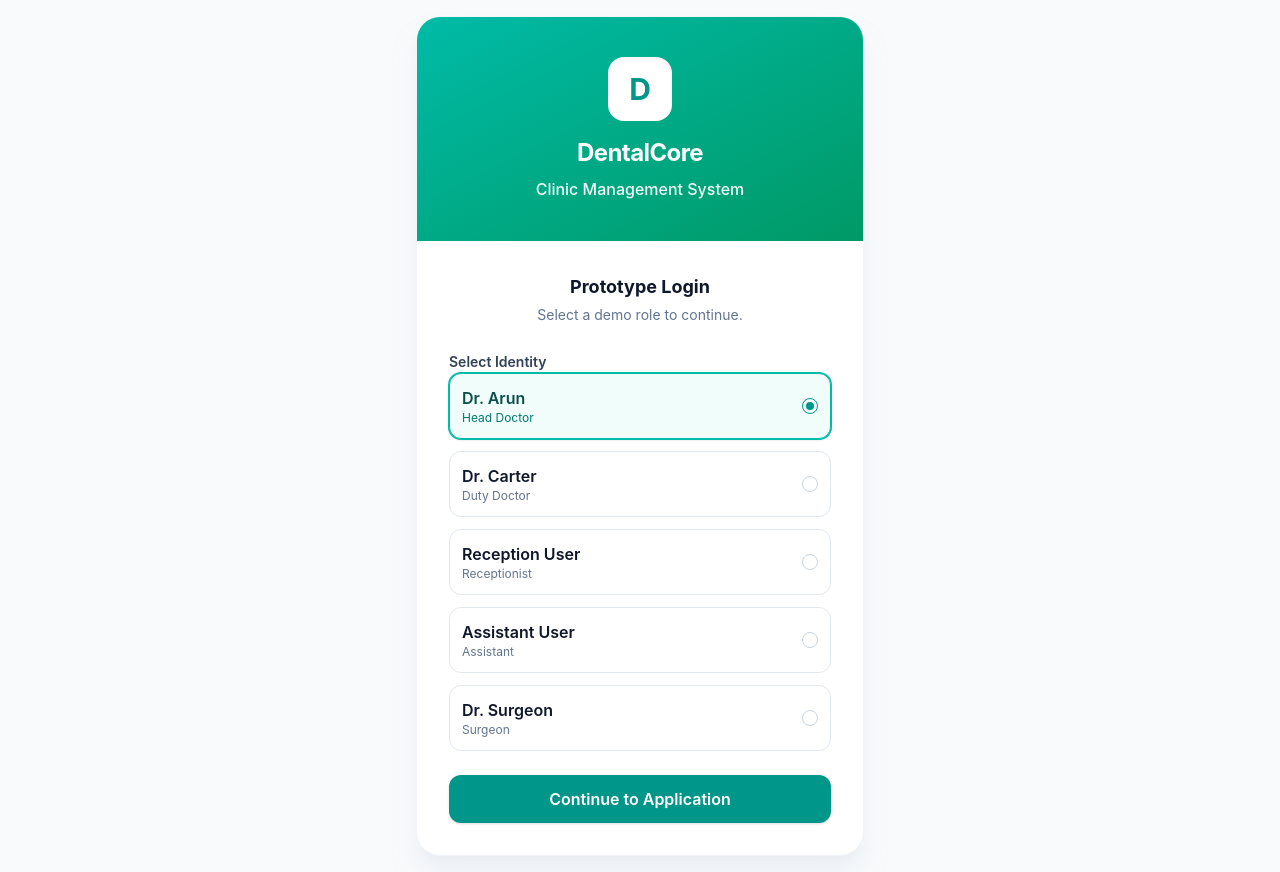
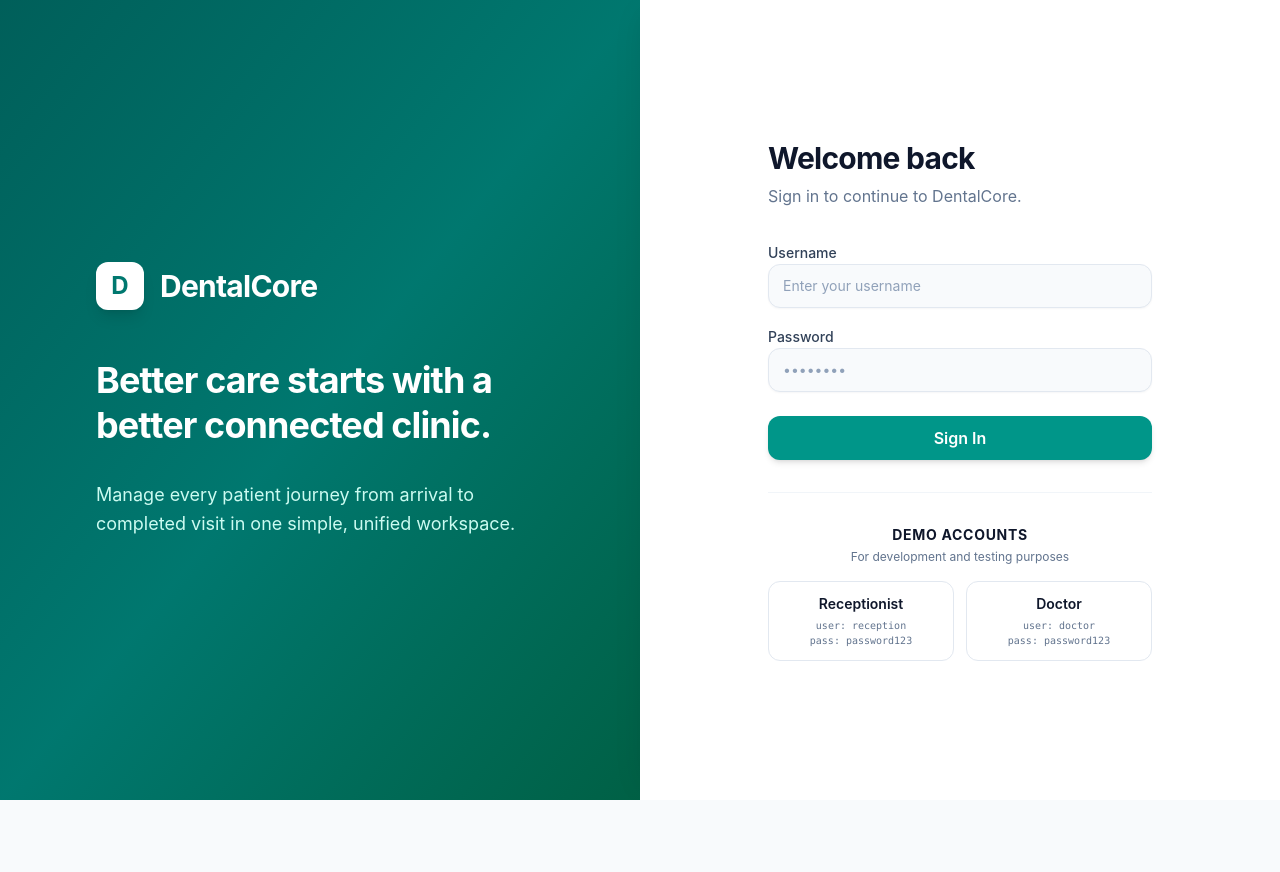
Before and after one commit to Harims47/Scripters-Zone---Dental, a React (Vite) app: page /login in a window 1280 px wide. After the commit the page ends 800 px from the top, so only its background shows below. Built offline with nearby package versions, Linux system fonts and the light colour scheme.

Commit message:
feat: implement authentication system with dashboard and login pages

```diff
--- a/src/lib/demo-users.ts
+++ b/src/lib/demo-users.ts
@@ -5,7 +5,9 @@ export interface DemoUser {
   id: string
   name: string
   role: ClinicRole
-  staffId?: string // Link to a canonical staff record if applicable
+  staffId?: string
+  username?: string
+  password?: string
 }
 
 // Derive users from the existing mock staff data where possible
@@ -20,13 +22,17 @@ export const DEMO_USERS: DemoUser[] = [
     id: 'U-002',
     name: 'Dr. Carter',
     role: 'Duty Doctor',
-    staffId: DEMO_STAFF.find(s => s.role === 'Duty Doctor')?.id
+    staffId: DEMO_STAFF.find(s => s.role === 'Duty Doctor')?.id,
+    username: 'doctor',
+    password: 'password123'
   },
   {
     id: 'U-003',
     name: 'Reception User',
     role: 'Receptionist',
-    staffId: DEMO_STAFF.find(s => s.role === 'Receptionist')?.id
+    staffId: DEMO_STAFF.find(s => s.role === 'Receptionist')?.id,
+    username: 'reception',
+    password: 'password123'
   },
   {
     id: 'U-004',
--- a/src/pages/Dashboard.tsx
+++ b/src/pages/Dashboard.tsx
@@ -10,20 +10,10 @@ import { useNavigate } from "react-router-dom"
 import { Button } from "../components/ui/button"
 import { AlertCircle, PlayCircle } from "lucide-react"
 
-// --- DEMO DATA ---
-const appointmentsData = [
-  { id: "a1", time: "09:00 AM", patientName: "Patricia Williams", doctor: "Dr. Smith", type: "Consultation" },
-  { id: "a2", time: "09:30 AM", patientName: "John Brown", doctor: "Dr. Adams", type: "Follow-up" },
-  { id: "a3", time: "10:00 AM", patientName: "Linda Davis", doctor: "Dr. Lee", type: "Root Canal" },
-  { id: "a4", time: "10:45 AM", patientName: "Michael Miller", doctor: "Dr. Smith", type: "Cleaning" },
-]
-
-
-
 export function Dashboard() {
   const { currentUser } = useAuth()
   const navigate = useNavigate()
-  const { queue, patients, startConsultationFlow, callPatient } = useClinicContext()
+  const { queue, patients, appointments, dispensings, payments, visits, startConsultationFlow, callPatient } = useClinicContext()
   const isReceptionist = currentUser?.role === 'Receptionist'
 
   // Find if there is a patient called for this doctor
@@ -54,6 +44,32 @@ export function Dashboard() {
       }
     })
     .slice(0, 5) // Show top 5
+
+  const realAppointmentsData = appointments
+    .filter(a => a.status !== 'Cancelled' && a.status !== 'No Show')
+    .map(a => {
+      const p = patients.find(pt => pt.id === a.patientId)
+      return {
+        id: a.id,
+        time: a.time,
+        patientName: p?.name || 'Unknown',
+        doctor: a.providerId,
+        type: a.type
+      }
+    })
+    .slice(0, 5)
+
+  // Derived KPI Counts
+  const today = new Date().toISOString().split('T')[0]
+  const waitingNowCount = queue.filter(q => q.status === 'Waiting').length
+  const todayAppointmentsCount = appointments.filter(a => a.date === today && !['Cancelled', 'No Show'].includes(a.status)).length
+  const readyForDispensingCount = dispensings.filter(d => d.status === 'Pending').length
+  const pendingPaymentsCount = payments.filter(p => p.status === 'Pending').length
+
+  const myWaitingCount = queue.filter(q => q.assignedDoctorId === currentUser?.staffId && q.status === 'Waiting').length
+  const inConsultationCount = queue.filter(q => q.assignedDoctorId === currentUser?.staffId && q.status === 'In Progress').length
+  const myPatientsTodayCount = visits.filter(v => v.doctorId === currentUser?.staffId && v.status !== 'CANCELLED').length
+  const myCompletedTodayCount = visits.filter(v => v.doctorId === currentUser?.staffId && v.status === 'COMPLETED').length
 
   const handleQueueAction = (item: any) => {
     if (isReceptionist) {
@@ -99,38 +115,38 @@ export function Dashboard() {
       {isReceptionist ? (
         <div className="grid grid-cols-1 sm:grid-cols-2 lg:grid-cols-4 gap-4">
           <KpiCard
-            title="Waiting Now" value="3" icon={Clock} trendLabel="Call patients when ready"
+            title="Waiting Now" value={waitingNowCount.toString()} icon={Clock} trendLabel="Call patients when ready"
             colorClass="text-amber-600" bgClass="bg-amber-100"
           />
           <KpiCard
-            title="Today's Appointments" value="8" icon={Users} trendLabel="Next at 10:00 AM"
+            title="Today's Appointments" value={todayAppointmentsCount.toString()} icon={Users} trendLabel="Next at 10:00 AM"
             colorClass="text-blue-600" bgClass="bg-blue-100"
           />
           <KpiCard
-            title="Ready for Dispensing" value="2" icon={UserCheck} trendLabel="Medicines ready"
+            title="Ready for Dispensing" value={readyForDispensingCount.toString()} icon={UserCheck} trendLabel="Medicines ready"
             colorClass="text-emerald-600" bgClass="bg-emerald-100"
           />
           <KpiCard
-            title="Pending Payments" value="5" icon={CreditCard} trendLabel="Collection required"
+            title="Pending Payments" value={pendingPaymentsCount.toString()} icon={CreditCard} trendLabel="Collection required"
             colorClass="text-rose-600" bgClass="bg-rose-100"
           />
         </div>
       ) : (
         <div className="grid grid-cols-1 sm:grid-cols-2 lg:grid-cols-4 gap-4">
           <KpiCard
-            title="My Waiting Patients" value="3" icon={Clock} trendLabel="Ready for consultation"
+            title="My Waiting Patients" value={myWaitingCount.toString()} icon={Clock} trendLabel="Ready for consultation"
             colorClass="text-amber-600" bgClass="bg-amber-100"
           />
           <KpiCard
-            title="In Consultation" value="1" icon={UserCheck} trendLabel="Current active visits"
+            title="In Consultation" value={inConsultationCount.toString()} icon={UserCheck} trendLabel="Current active visits"
             colorClass="text-blue-600" bgClass="bg-blue-100"
           />
           <KpiCard
-            title="Today's Patients" value="12" icon={Users} trendLabel="Assigned to you"
+            title="Today's Patients" value={myPatientsTodayCount.toString()} icon={Users} trendLabel="Assigned to you"
             colorClass="text-primary" bgClass="bg-primary/10"
           />
           <KpiCard
-            title="Completed Today" value="8" icon={CheckCircle2} trendLabel="Visits finished"
+            title="Completed Today" value={myCompletedTodayCount.toString()} icon={CheckCircle2} trendLabel="Visits finished"
             colorClass="text-emerald-600" bgClass="bg-emerald-100"
           />
 
@@ -148,7 +164,7 @@ export function Dashboard() {
               <QueueSummary items={realQueueData} title={isReceptionist ? "Patients Waiting" : "My Patients Waiting"} isDoctor={!isReceptionist} onAction={handleQueueAction} />
             </div>
             <div className="h-[420px]">
-              <AppointmentSummary items={appointmentsData} title="Today's Appointments" />
+              <AppointmentSummary items={realAppointmentsData} title="Today's Appointments" />
             </div>
           </div>
 
--- a/src/pages/LoginPage.tsx
+++ b/src/pages/LoginPage.tsx
@@ -1,74 +1,151 @@
 import { useState } from 'react'
 import { useNavigate, useLocation } from 'react-router-dom'
 import { useAuth } from '../context/AuthContext'
-import { DEMO_USERS } from '../lib/demo-users'
 import { Button } from '../components/ui/button'
+import { Input } from '../components/ui/input'
+import { Label } from '../components/ui/label'
 
 export function LoginPage() {
   const { login } = useAuth()
   const navigate = useNavigate()
   const location = useLocation()
-  const [selectedUserId, setSelectedUserId] = useState<string>(DEMO_USERS[0].id)
+
+  const [username, setUsername] = useState('')
+  const [password, setPassword] = useState('')
+  const [error, setError] = useState('')
 
   const from = location.state?.from?.pathname || "/dashboard"
 
   const handleLogin = (e: React.FormEvent) => {
     e.preventDefault()
-    if (login(selectedUserId)) {
+    setError('')
+    if (login(username, password)) {
+      navigate(from, { replace: true })
+    } else {
+      setError('Invalid username or password')
+    }
+  }
+
+  const handleDemoLogin = (demoUsername: string) => {
+    if (login(demoUsername, 'password123')) {
       navigate(from, { replace: true })
     }
   }
 
   return (
-    <div className="min-h-screen bg-slate-50 flex flex-col justify-center items-center p-4">
-      <div className="w-full max-w-md bg-white rounded-3xl shadow-xl shadow-slate-200/50 border border-slate-100 overflow-hidden">
-        <div className="p-10 text-center bg-gradient-to-br from-teal-500 to-emerald-600">
-          <div className="w-16 h-16 bg-white rounded-2xl flex items-center justify-center text-teal-600 font-bold text-3xl mx-auto shadow-inner mb-4">
-            D
+    <div className="min-h-screen bg-slate-50 flex flex-col md:flex-row">
+
+      {/* Left Side: Branding */}
+      <div className="hidden md:flex flex-col justify-center items-center md:w-1/2 bg-gradient-to-br from-teal-800 via-teal-700 to-emerald-800 p-12 text-white relative overflow-hidden">
+        {/* Subtle background pattern */}
+        <div className="absolute inset-0 opacity-10 bg-[radial-gradient(circle_at_center,_var(--tw-gradient-stops))] from-white via-transparent to-transparent bg-[length:20px_20px]" />
+
+        <div className="relative z-10 max-w-md text-left w-full space-y-8">
+          <div className="flex items-center gap-4 mb-12">
+            <div className="w-12 h-12 bg-white rounded-xl flex items-center justify-center text-teal-700 font-bold text-2xl shadow-lg">
+              D
+            </div>
+            <h1 className="text-3xl font-bold tracking-tight">DentalCore</h1>
           </div>
-          <h1 className="text-2xl font-bold text-white tracking-tight">DentalCore</h1>
-          <p className="text-teal-50 font-medium mt-2">Clinic Management System</p>
+
+          <h2 className="text-4xl font-bold leading-tight tracking-tight">
+            Better care starts with a better connected clinic.
+          </h2>
+          <p className="text-teal-100 text-lg leading-relaxed">
+            Manage every patient journey from arrival to completed visit in one simple, unified workspace.
+          </p>
         </div>
+      </div>
 
-        <div className="p-8 space-y-6">
-          <div className="text-center">
-            <h2 className="text-lg font-bold text-slate-900">Prototype Login</h2>
-            <p className="text-sm text-slate-500 mt-1">Select a demo role to continue.</p>
+      {/* Right Side: Login Form */}
+      <div className="flex-1 flex flex-col justify-center items-center p-6 sm:p-12 bg-white shadow-[-10px_0_30px_-15px_rgba(0,0,0,0.1)] z-10 relative">
+        <div className="w-full max-w-sm space-y-8">
+
+          {/* Mobile Header (Hidden on Desktop) */}
+          <div className="md:hidden flex items-center justify-center gap-3 mb-8">
+            <div className="w-10 h-10 bg-teal-600 rounded-lg flex items-center justify-center text-white font-bold text-xl shadow-md">
+              D
+            </div>
+            <h1 className="text-2xl font-bold text-slate-900 tracking-tight">DentalCore</h1>
+          </div>
+
+          <div className="space-y-2 text-center md:text-left">
+            <h2 className="text-3xl font-bold text-slate-900 tracking-tight">Welcome back</h2>
+            <p className="text-slate-500">Sign in to continue to DentalCore.</p>
           </div>
 
           <form onSubmit={handleLogin} className="space-y-6">
-            <div className="space-y-3">
-              <label className="text-sm font-semibold text-slate-700">Select Identity</label>
-              <div className="grid gap-3">
-                {DEMO_USERS.map((user) => (
-                  <button
-                    key={user.id}
-                    type="button"
-                    onClick={() => setSelectedUserId(user.id)}
-                    className={`flex items-center justify-between p-3 rounded-xl border text-left transition-all ${
-                      selectedUserId === user.id
-                        ? 'border-teal-500 bg-teal-50 shadow-sm ring-1 ring-teal-500'
-                        : 'border-slate-200 hover:border-slate-300 hover:bg-slate-50'
-                    }`}
-                  >
-                    <div>
-                      <div className={`font-semibold ${selectedUserId === user.id ? 'text-teal-900' : 'text-slate-900'}`}>{user.name}</div>
-                      <div className={`text-xs ${selectedUserId === user.id ? 'text-teal-700' : 'text-slate-500'}`}>{user.role}</div>
-                    </div>
-                    <div className={`w-4 h-4 rounded-full border flex items-center justify-center ${
-                      selectedUserId === user.id ? 'border-teal-600' : 'border-slate-300'
-                    }`}>
-                      {selectedUserId === user.id && <div className="w-2 h-2 rounded-full bg-teal-600" />}
-                    </div>
-                  </button>
-                ))}
+            {error && (
+              <div className="bg-rose-50 text-rose-600 p-3 rounded-md text-sm font-medium border border-rose-100 text-center">
+                {error}
+              </div>
+            )}
+
+            <div className="space-y-4">
+              <div className="space-y-2 text-left">
+                <Label htmlFor="username" className="text-slate-700 font-medium">Username</Label>
+                <Input
+                  id="username"
+                  type="text"
+                  placeholder="Enter your username"
+                  className="h-11 bg-slate-50 border-slate-200"
+                  value={username}
+                  onChange={(e) => setUsername(e.target.value)}
+                  required
+                />
+              </div>
+              <div className="space-y-2 text-left">
+                <Label htmlFor="password" className="text-slate-700 font-medium">Password</Label>
+                <Input
+                  id="password"
+                  type="password"
+                  placeholder="••••••••"
+                  className="h-11 bg-slate-50 border-slate-200"
+                  value={password}
+                  onChange={(e) => setPassword(e.target.value)}
+                  required
+                />
               </div>
             </div>
 
-            <Button type="submit" className="w-full h-12 text-base font-semibold bg-teal-600 hover:bg-teal-700">
-              Continue to Application
+            <Button type="submit" className="w-full h-11 text-base font-semibold bg-teal-600 hover:bg-teal-700 shadow-md hover:shadow-lg transition-all">
+              Sign In
             </Button>
           </form>
+
+          {/* Demo Accounts Helper */}
+          <div className="pt-8 border-t border-slate-100">
+            <div className="text-center mb-4">
+              <h3 className="text-sm font-bold text-slate-900 uppercase tracking-wider">Demo Accounts</h3>
+              <p className="text-xs text-slate-500 mt-1">For development and testing purposes</p>
+            </div>
+            <div className="grid grid-cols-2 gap-3">
+              <button
+                type="button"
+                onClick={() => handleDemoLogin('reception')}
+                className="flex flex-col items-center justify-center p-3 rounded-lg border border-slate-200 hover:border-teal-500 hover:bg-teal-50 group transition-all text-left w-full"
+              >
+                <span className="font-semibold text-slate-900 group-hover:text-teal-700 text-sm mb-1">Receptionist</span>
+                <div className="text-[10px] text-slate-500 font-mono w-full text-center">
+                  <div>user: reception</div>
+                  <div>pass: password123</div>
+                </div>
+              </button>
+
+              <button
+                type="button"
+                onClick={() => handleDemoLogin('doctor')}
+                className="flex flex-col items-center justify-center p-3 rounded-lg border border-slate-200 hover:border-emerald-500 hover:bg-emerald-50 group transition-all text-left w-full"
+              >
+                <span className="font-semibold text-slate-900 group-hover:text-emerald-700 text-sm mb-1">Doctor</span>
+                <div className="text-[10px] text-slate-500 font-mono w-full text-center">
+                  <div>user: doctor</div>
+                  <div>pass: password123</div>
+                </div>
+              </button>
+            </div>
+          </div>
+
         </div>
       </div>
     </div>
```
Also changed, not shown: src/context/AuthContext.tsx (+24 -5 lines), src/context/ClinicContext.tsx (+9 -57 lines), src/hooks/useLocalStorage.ts (added, +23 -0 lines).
